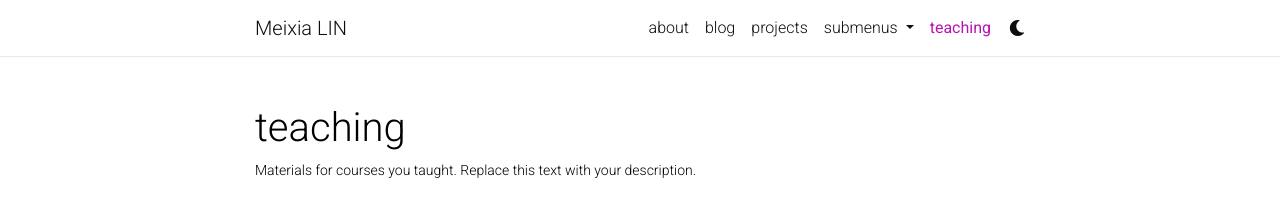
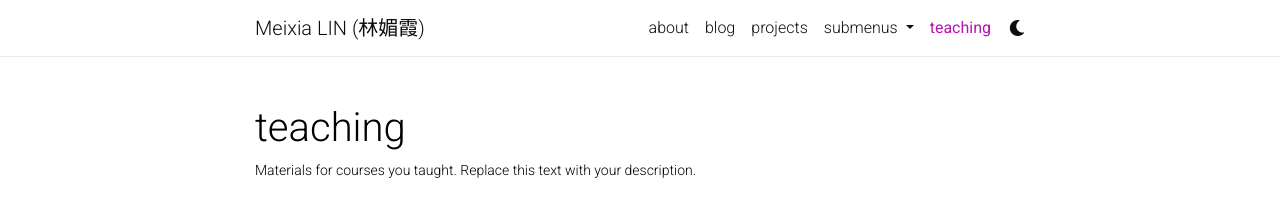
Before and after one commit to linmeixia/linmeixia.github.io, a Jekyll site: the page built from _pages/teaching.md, in a window 1280 px wide. Shown: the top 208 px of the page. Built offline with Jekyll 4.4.1, drawn with Linux system fonts in a browser that asks for light colours; nearby versions of some CDN libraries; comment, search, counter and statistics services are not loaded; a style sheet for code colours, icons or effects is not loaded.

Commit message:
Update _config.yml

```diff
--- a/_config.yml
+++ b/_config.yml
@@ -2,7 +2,7 @@
 # Site settings
 # -----------------------------------------------------------------------------
 
-title: Meixia LIN # the website title (if blank, full name will be used instead)
+title: Meixia LIN (林媚霞) # the website title (if blank, full name will be used instead)
 first_name: Meixia
 middle_name:
 last_name: Lin
```
